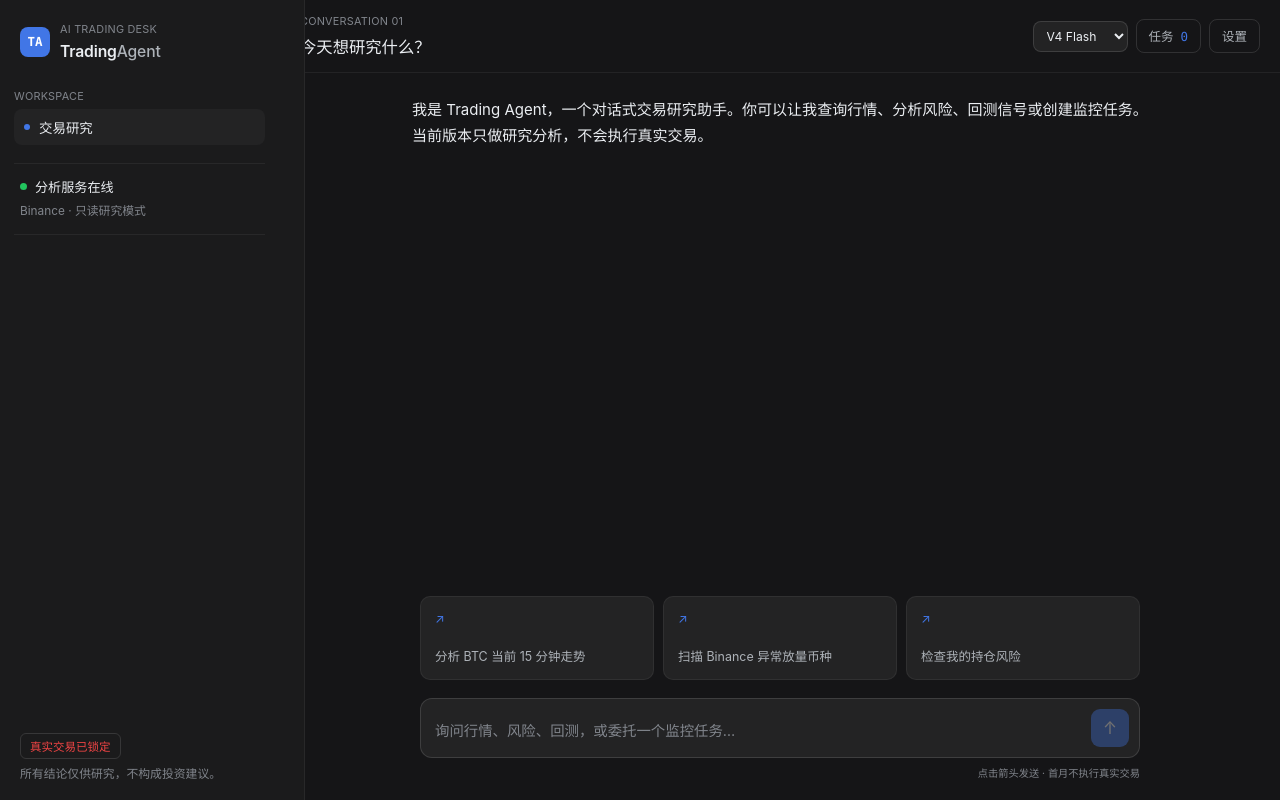
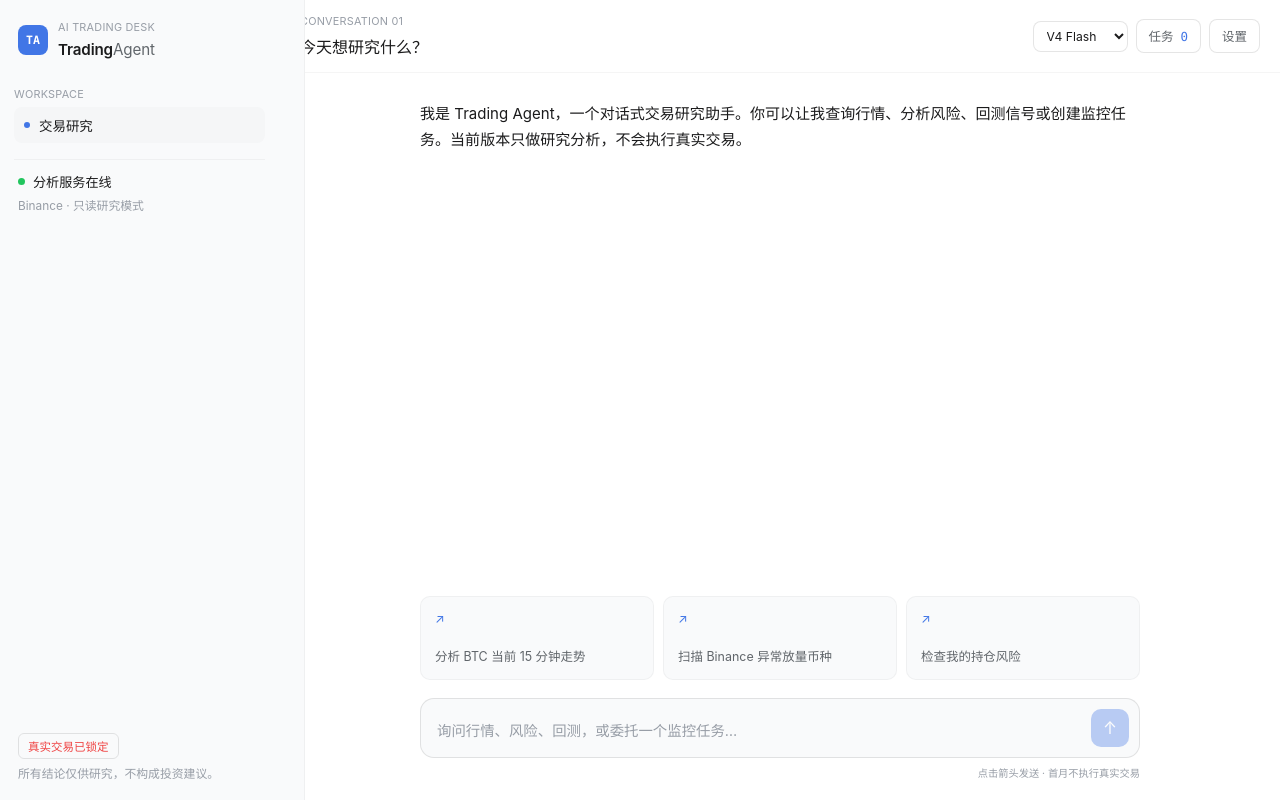
Before and after one commit to CryptoDuzey/trading-agent, a React (Vite) app in the folder apps/web/: page / in a window 1280 px wide. Built offline with nearby package versions, Linux system fonts and the light colour scheme.

Commit message:
style: switch to DeepSeek light theme (white/off-white)
- Pure white base, off-white sidebar, DeepSeek blue accent, hairline borders.

```diff
--- a/apps/web/index.html
+++ b/apps/web/index.html
@@ -4,7 +4,7 @@
     <meta charset="UTF-8" />
     <meta name="viewport" content="width=device-width, initial-scale=1.0" />
     <meta name="description" content="Trading Agent — 对话式 AI 交易研究助手" />
-    <meta name="theme-color" content="#0a0e13" />
+    <meta name="theme-color" content="#ffffff" />
     <title>Trading Agent</title>
   </head>
   <body>
--- a/apps/web/src/styles.css
+++ b/apps/web/src/styles.css
@@ -1,18 +1,18 @@
 :root {
-  color-scheme: dark;
-  /* DeepSeek Harness dark-theme tokens (design-platform.css) */
-  --bg-base: rgb(21, 21, 23);
-  --bg-sidebar: rgb(27, 27, 28);
-  --bg-layer-1: rgb(35, 35, 36);
-  --bg-layer-2: rgb(44, 44, 46);
-  --bg-layer-3: rgb(53, 54, 56);
-  --border-l1: rgba(255, 255, 255, 0.06);
-  --border-l2: rgba(255, 255, 255, 0.12);
+  color-scheme: light;
+  /* DeepSeek light-theme palette (design-platform.css light mode) */
+  --bg-base: rgb(255, 255, 255);
+  --bg-sidebar: rgb(249, 250, 251);
+  --bg-layer-1: rgb(245, 246, 247);
+  --bg-layer-2: rgb(240, 241, 243);
+  --border-l1: rgba(0, 0, 0, 0.04);
+  --border-l2: rgba(0, 0, 0, 0.1);
   --accent: rgb(65, 118, 230);
   --accent-hover: rgb(86, 134, 254);
-  --text: rgb(235, 238, 242);
-  --text-dim: rgb(173, 178, 184);
-  --text-faint: rgb(129, 133, 140);
+  --accent-soft: rgb(237, 243, 254);
+  --text: rgb(27, 27, 28);
+  --text-dim: rgb(97, 102, 107);
+  --text-faint: rgb(151, 157, 166);
   --up: rgb(34, 197, 94);
   --down: rgb(239, 68, 68);
   --font-ui: -apple-system, BlinkMacSystemFont, "Segoe UI", "PingFang SC",
@@ -48,7 +48,7 @@ button:focus-visible, textarea:focus-visible, input:focus-visible, select:focus-
 .workspace {
   position: relative;
   display: grid;
-  grid-template-columns: 280px minmax(0, 1fr);
+  grid-template-columns: 260px minmax(0, 1fr);
   height: 100vh;
   overflow: hidden;
   background: var(--bg-base);
@@ -67,7 +67,7 @@ button:focus-visible, textarea:focus-visible, input:focus-visible, select:focus-
 .drag-handle.sidebar { left: var(--sidebar-width); }
 .drag-handle:hover,
 .drag-handle[data-dragging] {
-  background: rgba(65, 118, 230, 0.35);
+  background: rgba(65, 118, 230, 0.25);
 }
 
 /* ---------- 左侧栏 ---------- */
@@ -79,7 +79,7 @@ button:focus-visible, textarea:focus-visible, input:focus-visible, select:focus-
   background: var(--bg-sidebar);
   border-right: 1px solid var(--border-l1);
 }
-.brand-row { display: flex; align-items: center; gap: 10px; padding: 4px 6px 14px; }
+.brand-row { display: flex; align-items: center; gap: 10px; padding: 2px 4px 14px; }
 .brand-mark {
   display: grid;
   width: 30px;
@@ -89,11 +89,11 @@ button:focus-visible, textarea:focus-visible, input:focus-visible, select:focus-
   color: #fff;
   background: var(--accent);
   font-family: var(--font-mono);
-  font-size: 0.78rem;
+  font-size: 0.72rem;
   font-weight: 600;
 }
-.brand-name { margin: 0; font-size: 0.98rem; font-weight: 600; letter-spacing: -0.01em; }
-.brand-name em { color: var(--text-dim); font-style: normal; font-weight: 500; }
+.brand-name { margin: 0; font-size: 0.95rem; font-weight: 600; letter-spacing: -0.01em; }
+.brand-name em { color: var(--text-dim); font-style: normal; font-weight: 400; }
 
 .overline {
   margin: 0 0 6px;
@@ -121,12 +121,12 @@ button:focus-visible, textarea:focus-visible, input:focus-visible, select:focus-
 .workspace-item.active { color: var(--text); background: var(--bg-layer-1); }
 .ws-dot { width: 6px; height: 6px; border-radius: 50%; background: var(--accent); }
 
-.market-status { margin-top: 18px; padding: 13px 6px; border-top: 1px solid var(--border-l1); border-bottom: 1px solid var(--border-l1); }
+.market-status { margin-top: 16px; padding: 12px 4px; border-top: 1px solid var(--border-l1); }
 .status-heading { display: flex; align-items: center; gap: 8px; font-size: 0.82rem; }
 .live-dot { width: 7px; height: 7px; border-radius: 50%; background: var(--up); }
 .market-status p, .sidebar footer p { margin: 6px 0 0; color: var(--text-faint); font-size: 0.74rem; line-height: 1.6; }
 
-.sidebar footer { margin-top: auto; padding: 0 6px; }
+.sidebar footer { margin-top: auto; padding: 0 4px; }
 .safety-badge {
   display: inline-block;
   padding: 4px 9px;
@@ -146,17 +146,17 @@ button:focus-visible, textarea:focus-visible, input:focus-visible, select:focus-
   border-bottom: 1px solid var(--border-l1);
   background: var(--bg-base);
 }
-.chat-header h2 { margin: 0; font-size: 1.02rem; font-weight: 600; }
+.chat-header h2 { margin: 0; font-size: 1rem; font-weight: 600; }
 .header-actions { display: flex; align-items: center; gap: 8px; }
 
 .model-select {
   padding: 6px 9px;
   border: 1px solid var(--border-l2);
   border-radius: 8px;
-  background: var(--bg-layer-1);
+  background: var(--bg-base);
   font-size: 0.76rem;
 }
-.model-select:hover { border-color: rgba(255, 255, 255, 0.2); }
+.model-select:hover { border-color: rgba(0, 0, 0, 0.2); }
 
 .icon-button {
   display: inline-flex;
@@ -166,26 +166,26 @@ button:focus-visible, textarea:focus-visible, input:focus-visible, select:focus-
   border: 1px solid var(--border-l2);
   border-radius: 8px;
   color: var(--text-dim);
-  background: transparent;
+  background: var(--bg-base);
   font-size: 0.78rem;
-  transition: background 0.15s var(--ease), color 0.15s var(--ease), border-color 0.15s var(--ease);
+  transition: background 0.15s var(--ease), color 0.15s var(--ease);
 }
-.icon-button:hover { color: var(--text); background: var(--bg-layer-1); border-color: rgba(255, 255, 255, 0.2); }
+.icon-button:hover { color: var(--text); background: var(--bg-layer-1); }
 .icon-button span { color: var(--accent); font-family: var(--font-mono); }
 
 .overlay-panel {
   position: absolute;
   z-index: 20;
-  top: 56px;
+  top: 54px;
   right: 14px;
   width: min(380px, calc(100% - 28px));
-  max-height: calc(100% - 70px);
+  max-height: calc(100% - 68px);
   overflow: auto;
   padding: 16px;
   border: 1px solid var(--border-l2);
   border-radius: 12px;
-  background: var(--bg-layer-2);
-  box-shadow: 0 16px 48px rgb(0 0 0 / 45%);
+  background: var(--bg-base);
+  box-shadow: 0 12px 40px rgba(0, 0, 0, 0.12);
 }
 .overlay-panel > header { display: flex; align-items: flex-start; justify-content: space-between; }
 .overlay-panel h3 { margin: 0; font-size: 0.95rem; font-weight: 600; }
@@ -199,10 +199,10 @@ button:focus-visible, textarea:focus-visible, input:focus-visible, select:focus-
   font-size: 1rem;
   line-height: 1;
 }
-.overlay-panel > header button:hover { color: var(--text); background: var(--bg-layer-3); }
+.overlay-panel > header button:hover { color: var(--text); background: var(--bg-layer-1); }
 
 .task-list { display: grid; gap: 8px; margin-top: 14px; }
-.task-card { padding: 12px; border: 1px solid var(--border-l1); border-radius: 9px; background: var(--bg-layer-1); }
+.task-card { padding: 12px; border: 1px solid var(--border-l1); border-radius: 9px; background: var(--bg-sidebar); }
 .task-card-heading { display: flex; align-items: center; justify-content: space-between; gap: 10px; }
 .task-card-heading strong { font-family: var(--font-mono); font-size: 0.84rem; }
 .task-card p { margin: 7px 0 3px; font-size: 0.78rem; color: var(--text-dim); }
@@ -214,15 +214,15 @@ button:focus-visible, textarea:focus-visible, input:focus-visible, select:focus-
   border: 1px solid var(--border-l2);
   border-radius: 6px;
   color: var(--text-dim);
-  background: transparent;
+  background: var(--bg-base);
   font-size: 0.7rem;
 }
-.task-card > button:hover { color: var(--text); background: var(--bg-layer-2); }
+.task-card > button:hover { color: var(--text); background: var(--bg-layer-1); }
 .task-status { padding: 2px 7px; border-radius: 5px; font-size: 0.66rem; }
 .task-status.active { color: var(--up); background: rgba(34, 197, 94, 0.12); }
-.task-status.paused { color: #e2a94f; background: rgba(226, 169, 79, 0.12); }
-.task-status.completed { color: var(--text-dim); background: var(--bg-layer-2); }
-.task-status.failed { color: var(--down); background: rgba(239, 68, 68, 0.12); }
+.task-status.paused { color: #b7791f; background: rgba(226, 169, 79, 0.14); }
+.task-status.completed { color: var(--text-dim); background: var(--bg-layer-1); }
+.task-status.failed { color: var(--down); background: rgba(239, 68, 68, 0.1); }
 .task-empty, .task-error { margin: 18px 0 5px; color: var(--text-dim); font-size: 0.76rem; line-height: 1.6; }
 .task-error { color: var(--down); }
 
@@ -233,7 +233,7 @@ button:focus-visible, textarea:focus-visible, input:focus-visible, select:focus-
   padding: 9px 11px;
   border: 1px solid var(--border-l2);
   border-radius: 8px;
-  background: var(--bg-layer-1);
+  background: var(--bg-base);
   font-size: 0.8rem;
 }
 .field input::placeholder { color: var(--text-faint); }
@@ -252,24 +252,24 @@ button:focus-visible, textarea:focus-visible, input:focus-visible, select:focus-
 .primary-button:hover { background: var(--accent-hover); }
 .settings-note { margin: 13px 0 0; color: var(--text-faint); font-size: 0.68rem; line-height: 1.6; }
 
-/* ---------- 消息流（Harness 对话节奏） ---------- */
+/* ---------- 消息流 ---------- */
 .message-list {
   flex: 1;
-  width: min(736px, calc(100% - 48px));
+  width: min(720px, calc(100% - 48px));
   margin: 0 auto;
-  padding: 24px 0;
+  padding: 28px 0 20px;
   overflow-y: auto;
   display: flex;
   flex-direction: column;
-  gap: 16px;
+  gap: 18px;
 }
 .message { min-width: 0; animation: rise 0.25s var(--ease) both; }
 .message.user { display: flex; flex-direction: column; align-items: flex-end; }
 .user-bubble {
-  max-width: min(525px, 82%);
+  max-width: min(520px, 82%);
   padding: 10px 16px;
-  border-radius: 22px;
-  background: var(--bg-layer-2);
+  border-radius: 18px;
+  background: var(--accent-soft);
   font-size: 0.94rem;
   line-height: 1.5;
   white-space: pre-wrap;
@@ -281,6 +281,46 @@ button:focus-visible, textarea:focus-visible, input:focus-visible, select:focus-
   white-space: pre-wrap;
 }
 .typing { color: var(--text-dim); animation: pulse 1.1s ease-in-out infinite; }
+
+/* ---------- 消息内联执行轨迹 ---------- */
+.execution-trace {
+  margin-top: 10px;
+  border: 1px solid var(--border-l1);
+  border-radius: 8px;
+  overflow: hidden;
+  background: var(--bg-sidebar);
+}
+.execution-trace summary {
+  padding: 8px 12px;
+  cursor: pointer;
+  color: var(--text-faint);
+  font-size: 0.72rem;
+  transition: color 0.15s var(--ease);
+}
+.execution-trace summary:hover { color: var(--text-dim); }
+.execution-trace ol { margin: 0; padding: 0 10px 10px; list-style: none; }
+.execution-trace li {
+  display: flex;
+  flex-wrap: wrap;
+  justify-content: space-between;
+  gap: 10px;
+  padding: 7px 9px;
+  border-left: 2px solid var(--border-l2);
+  border-radius: 0 6px 6px 0;
+}
+.execution-trace li + li { margin-top: 3px; }
+.execution-trace li span { color: var(--text-dim); font-size: 0.74rem; }
+.execution-trace small { color: var(--text-faint); font-family: var(--font-mono); font-size: 0.62rem; }
+.trace-evidence {
+  flex-basis: 100%;
+  margin: 3px 0 0;
+  padding: 0;
+  list-style: none;
+  color: var(--text-faint);
+  font-size: 0.66rem;
+  line-height: 1.55;
+}
+.trace-evidence li::before { content: "— "; color: var(--accent); }
 
 /* ---------- 快捷问题 ---------- */
 .starter-grid {
@@ -300,12 +340,12 @@ button:focus-visible, textarea:focus-visible, input:focus-visible, select:focus-
   border: 1px solid var(--border-l1);
   border-radius: 10px;
   color: var(--text-dim);
-  background: var(--bg-layer-1);
+  background: var(--bg-sidebar);
   text-align: left;
   font-size: 0.78rem;
   transition: border-color 0.15s var(--ease), color 0.15s var(--ease);
 }
-.starter-grid button:hover { border-color: rgba(255, 255, 255, 0.2); color: var(--text); }
+.starter-grid button:hover { border-color: rgba(0, 0, 0, 0.16); color: var(--text); }
 .starter-grid button span { color: var(--accent); }
 
 /* ---------- 输入框 ---------- */
@@ -314,10 +354,10 @@ button:focus-visible, textarea:focus-visible, input:focus-visible, select:focus-
   display: flex;
   gap: 10px;
   align-items: flex-end;
-  padding: 10px 10px 10px 14px;
+  padding: 10px 10px 10px 16px;
   border: 1px solid var(--border-l2);
-  border-radius: 12px;
-  background: var(--bg-layer-1);
+  border-radius: 14px;
+  background: var(--bg-sidebar);
   transition: border-color 0.15s var(--ease);
 }
 .composer:focus-within { border-color: var(--accent); }
@@ -338,7 +378,7 @@ button:focus-visible, textarea:focus-visible, input:focus-visible, select:focus-
   width: 38px;
   height: 38px;
   border: 0;
-  border-radius: 9px;
+  border-radius: 10px;
   color: #fff;
   background: var(--accent);
   font-size: 1.05rem;
@@ -350,47 +390,10 @@ button:focus-visible, textarea:focus-visible, input:focus-visible, select:focus-
 .error-message { margin: 0 0 8px; color: var(--down); font-size: 0.76rem; }
 .sr-only { position: absolute; width: 1px; height: 1px; overflow: hidden; clip: rect(0, 0, 0, 0); }
 
-/* ---------- 消息内联执行轨迹 ---------- */
-.execution-trace {
-  margin-top: 10px;
-  border: 1px solid var(--border-l1);
-  border-radius: 8px;
-  overflow: hidden;
-}
-.execution-trace summary {
-  padding: 8px 12px;
-  cursor: pointer;
-  color: var(--text-faint);
-  font-size: 0.72rem;
-  transition: color 0.15s var(--ease), background 0.15s var(--ease);
-}
-.execution-trace summary:hover { color: var(--text-dim); background: var(--bg-layer-1); }
-.execution-trace ol { margin: 0; padding: 0 10px 10px; list-style: none; }
-.execution-trace li {
-  display: flex;
-  flex-wrap: wrap;
-  justify-content: space-between;
-  gap: 10px;
-  padding: 7px 9px;
-  border-left: 2px solid var(--border-l2);
-  border-radius: 0 6px 6px 0;
-}
-.execution-trace li + li { margin-top: 3px; }
-.execution-trace li span { color: var(--text-dim); font-size: 0.74rem; }
-.execution-trace small { color: var(--text-faint); font-family: var(--font-mono); font-size: 0.62rem; }
-.trace-evidence {
-  flex-basis: 100%;
-  margin: 3px 0 0;
-  padding: 0;
-  list-style: none;
-  color: var(--text-faint);
-  font-size: 0.68rem;
-  line-height: 1.55;
-}
-.trace-evidence li::before { content: "— "; color: var(--accent); }
+.tools-block { margin-top: 16px; padding-top: 14px; border-top: 1px solid var(--border-l1); }
 .tools-list { margin: 0; padding: 0; list-style: none; }
-.tools-list li { padding: 10px 12px; border: 1px solid var(--border-l1); border-radius: 8px; background: var(--bg-layer-1); }
-.tools-list li + li { margin-top: 7px; }
+.tools-list li { padding: 10px 12px; border: 1px solid var(--border-l1); border-radius: 8px; background: var(--bg-sidebar); }
+.tools-list li + li { margin-top: 6px; }
 .tools-list strong { display: block; color: var(--accent); font-family: var(--font-mono); font-size: 0.74rem; font-weight: 500; }
 .tools-list span { display: block; margin-top: 4px; color: var(--text-dim); font-size: 0.7rem; line-height: 1.5; }
 
@@ -398,10 +401,10 @@ button:focus-visible, textarea:focus-visible, input:focus-visible, select:focus-
 @keyframes rise { from { opacity: 0; transform: translateY(4px); } to { opacity: 1; transform: none; } }
 
 /* ---------- 响应式 ---------- */
-@media (max-width: 980px) {
-  .workspace { grid-template-columns: 220px minmax(0, 1fr); }
+@media (max-width: 900px) {
+  .workspace { grid-template-columns: 210px minmax(0, 1fr); }
 }
-@media (max-width: 760px) {
+@media (max-width: 720px) {
   .workspace { display: block; }
   .sidebar { display: none; }
   .chat-header { padding: 12px 14px; }
```
